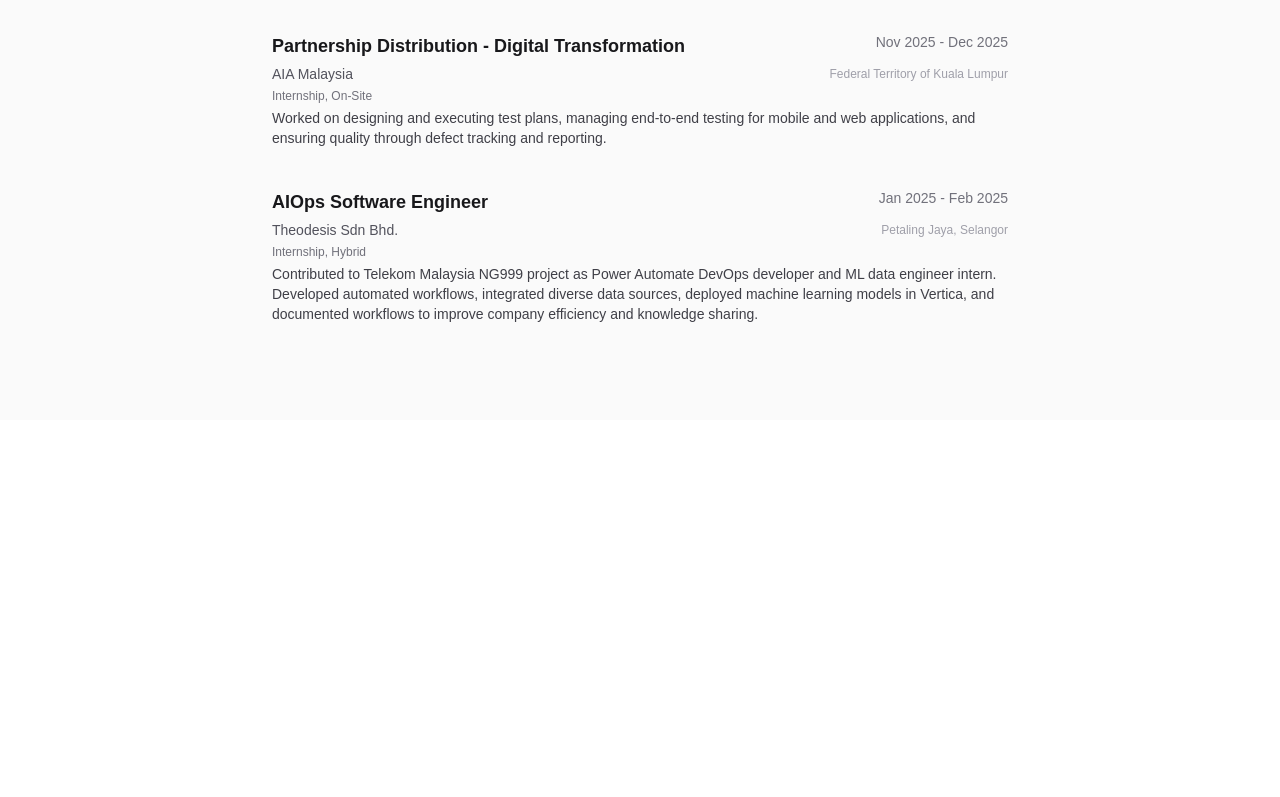
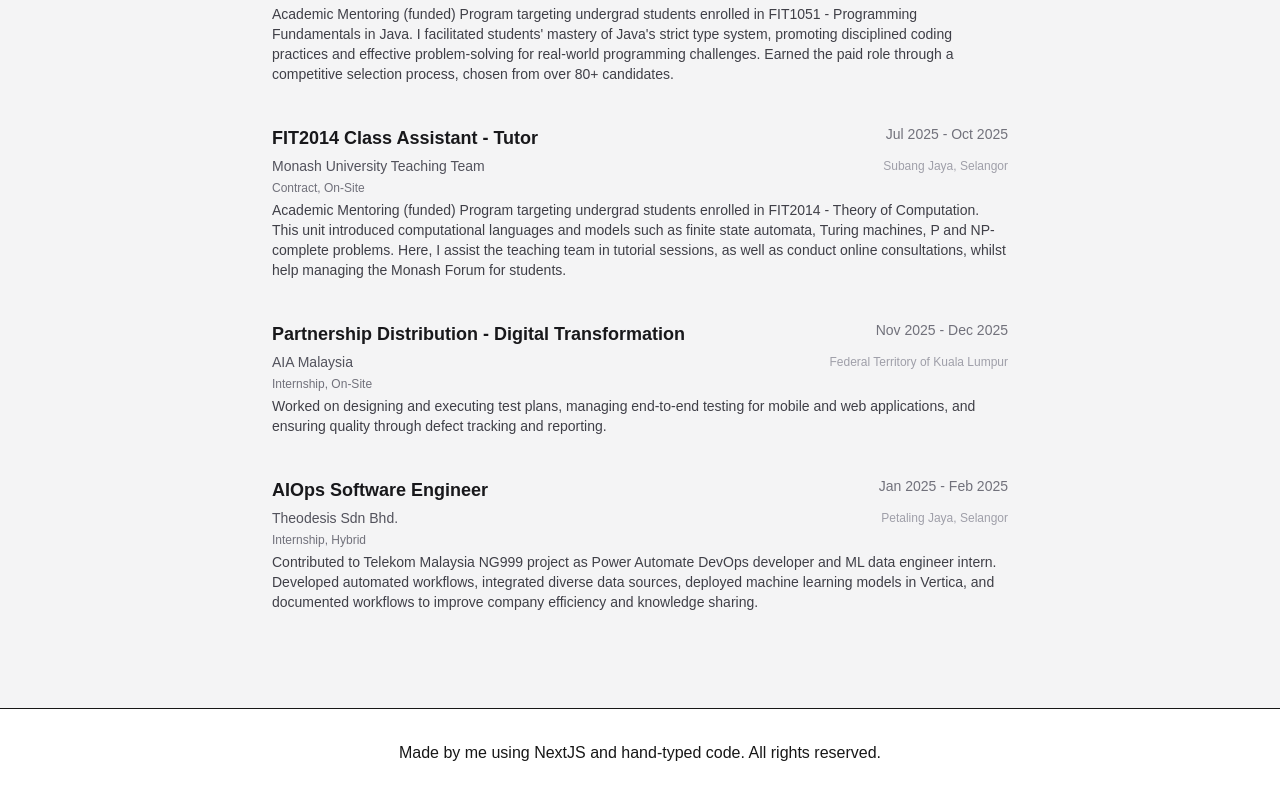
Before and after one commit to Kyblue11/BluesClues, a Next.js app in the folder bluesclues/: page / in a window 1280 px wide. Shown: the part 1096-1893 px from the top of the page. Before the commit the page ends 1516 px from the top, so only its background shows below. Built offline with nearby package versions, Linux system fonts and the light colour scheme; a web font is replaced by a local one.

Commit message:
header footer

```diff
--- a/bluesclues/app/layout.tsx
+++ b/bluesclues/app/layout.tsx
@@ -8,7 +8,7 @@
 });
 
 export const metadata: Metadata = {
-  title: "BluesClues",
+  title: "Aaron Lam",
   description: "Portfolio by Aaron",
 };
 
--- a/bluesclues/app/page.tsx
+++ b/bluesclues/app/page.tsx
@@ -1,11 +1,19 @@
 import { EDUCATIONS, WORKEXPERIENCES } from "./data";
+import ABoutMe from "@/src/components/aboutme";
 import EducationRecord from "@/src/components/education";
 import WorkExpRecord from "@/src/components/workexperience";
+import Footer from "@/src/components/footer";
 
 export default function Home() {
   return (
-    <div className="flex min-h-screen items-center justify-center bg-zinc-50 font-var">
-      <main className="flex flex-col items-center min-h-screen w-full max-w-3xl mx-auto py-24 px-4 bg-zinc-50">
+    <>
+      <div className="flex min-h-screen items-center justify-center bg-zinc-100 font-var">
+        <main className="flex flex-col items-center min-h-screen w-full max-w-3xl mx-auto py-24 px-4 bg-zinc-100">
+          <section className="w-full mb-16">
+            <h2 className="text-2xl font-bold text-zinc-900">About Me</h2>
+            <ABoutMe></ABoutMe>
+          </section>
+
           <section className="w-full mb-16">
             <h2 className="text-2xl font-bold mb-8 text-zinc-900">Education</h2>
             <ul className="flex flex-col gap-10">
@@ -23,5 +31,7 @@
           </section>
         </main>
       </div>
+      <Footer></Footer>
+    </>
   );
 }
--- /dev/null
+++ b/bluesclues/src/components/aboutme.tsx
@@ -0,0 +1,28 @@
+export default function ABoutMe() {
+  return (
+    <>
+      <ul className="flex flex-col gap-4">
+        <p className="text-lg text-zinc-900 mt-5 mb-10">
+          Haloo, I'm Aaron Lam! Currently studying at Monash University majoring
+          in Bsc. of Computer Science (Advanced CS Specialisation). During free
+          time, I build web apps, games and the occasional desktop tools for
+          fun!.
+        </p>
+      </ul>
+
+      <div className="flex justify-end">
+        <a
+          href="https://www.linkedin.com/in/aaron-lam-609bb1309/"
+          target="_blank"
+        >
+          Contact me on LinkedIn here!
+        </a>
+      </div>
+      <div className="flex justify-end">
+        <a href="https://github.com/Kyblue11?tab=repositories" target="_blank">
+          Check out my Github projects here!
+        </a>
+      </div>
+    </>
+  );
+}
--- /dev/null
+++ b/bluesclues/src/components/footer.tsx
@@ -0,0 +1,13 @@
+export default function Footer() {
+  return (
+    <div className="border-t border-border/40 py-8  font-var">
+      <div className="flex flex-col items-center">
+        <div className="max-w-2xl">
+          <p>
+            Made by me using NextJS and hand-typed code. All rights reserved.
+          </p>
+        </div>
+      </div>
+    </div>
+  );
+}
```
Lines whose indentation alone changed are shown as unchanged.
